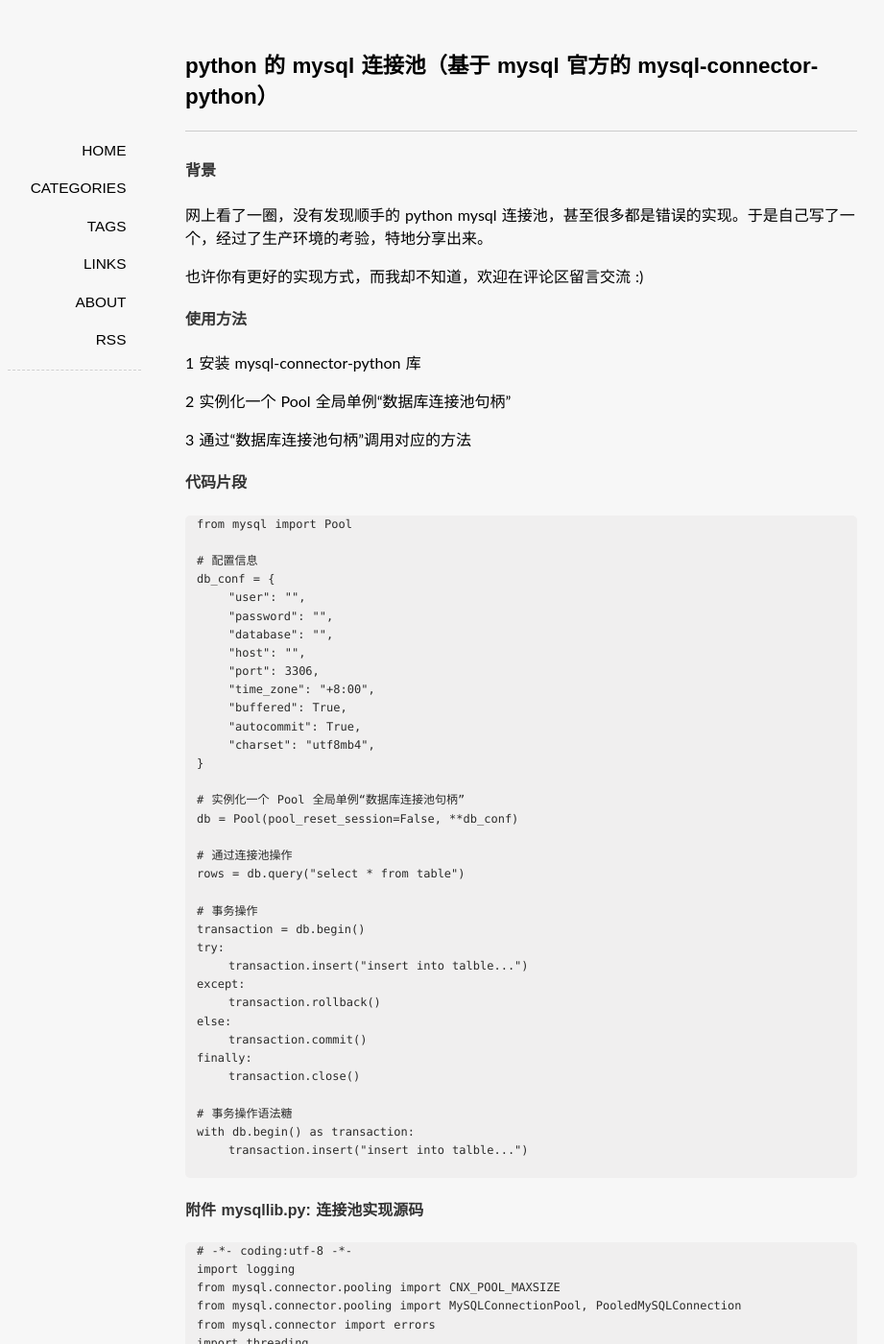
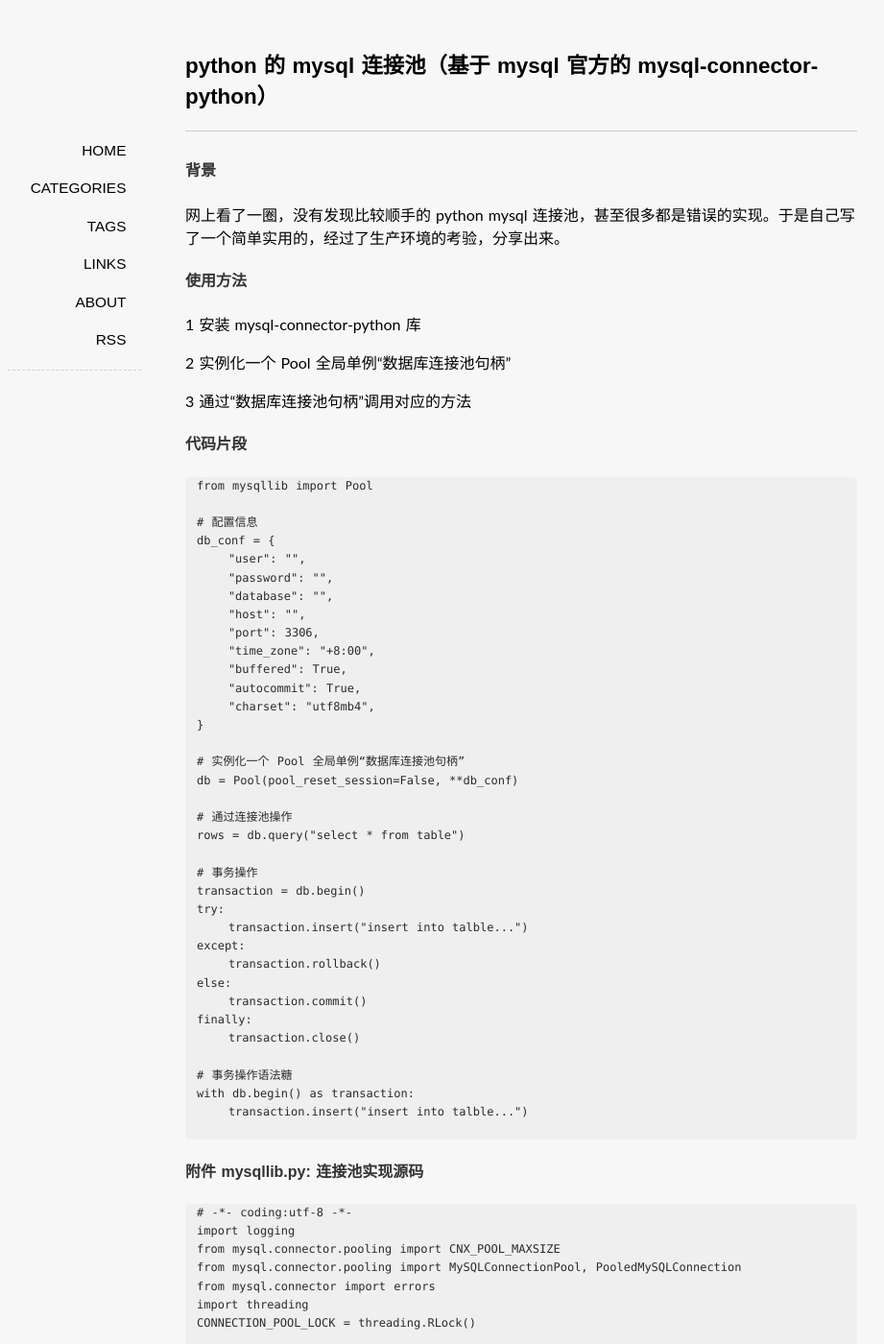
Before and after one commit to hopehook/HopeHook.com, a Jekyll site: the page built from _posts/2017-06-13-python_mysql_pool.md, in a window 1280 px wide and 1400 px high. Shown: the whole window at 96% size, without its empty margins (97-1018 px from the left). Built offline with Jekyll 4.4.1, drawn with Linux system fonts in a browser that asks for light colours; some web fonts are replaced; comment, search, counter and statistics services are not loaded.

Commit message:
Update 2017-06-13-python_mysql_pool.md

```diff
--- a/_posts/2017-06-13-python_mysql_pool.md
+++ b/_posts/2017-06-13-python_mysql_pool.md
@@ -11,9 +11,7 @@
 #### 背景
 
 
-网上看了一圈，没有发现顺手的 python mysql 连接池，甚至很多都是错误的实现。于是自己写了一个，经过了生产环境的考验，特地分享出来。
-
-也许你有更好的实现方式，而我却不知道，欢迎在评论区留言交流 :)
+网上看了一圈，没有发现比较顺手的 python mysql 连接池，甚至很多都是错误的实现。于是自己写了一个简单实用的，经过了生产环境的考验，分享出来。
 
 
 #### 使用方法
@@ -28,7 +26,7 @@
 #### 代码片段
 
 <pre>
-from mysql import Pool
+from mysqllib import Pool
 
 # 配置信息
 db_conf = {
```
